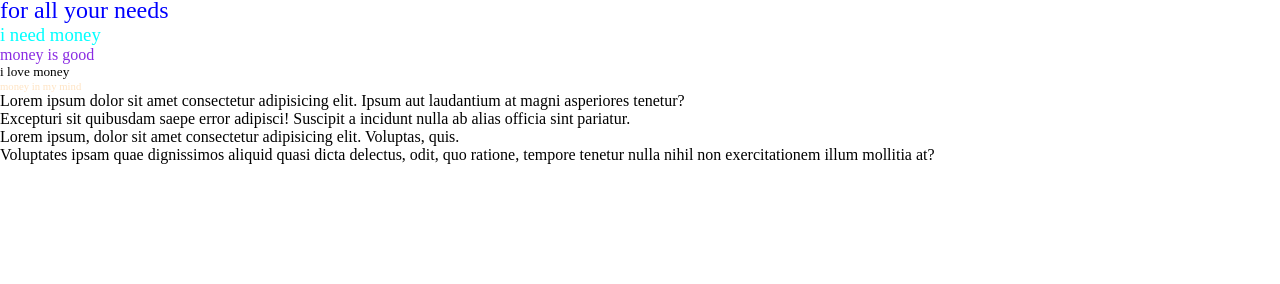
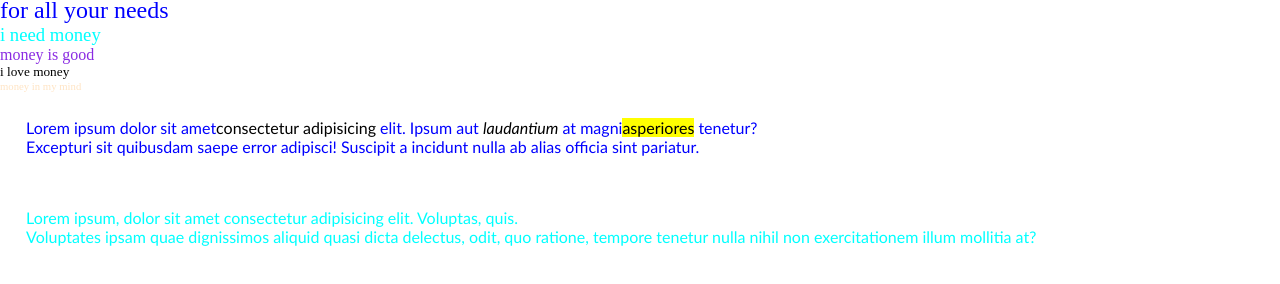
Before and after one commit to IK-GENERAL/IKCODINGCLASS, a plain HTML site: page index.html in a window 1280 px wide. Shown: the part 40-324 px from the top of the page. Drawn offline with Linux system fonts and the light colour scheme.

Commit message:
i give strong to one text

```diff
--- a/index.html
+++ b/index.html
@@ -13,7 +13,7 @@
      <h4>money is good</h4>
      <h5>i love money</h5>
      <h6>money in my mind</h6>
-     <p id="first">Lorem ipsum dolor sit amet consectetur adipisicing elit. Ipsum aut laudantium at magni asperiores tenetur? <br> Excepturi sit quibusdam saepe error adipisci! Suscipit a incidunt nulla ab alias officia sint pariatur.</p>
+     <p id="first">Lorem ipsum dolor sit amet<strong>consectetur</strong>  <b>adipisicing </b>elit. Ipsum aut <em>laudantium</em> at magni<mark>asperiores</mark>  tenetur? <br> Excepturi sit quibusdam saepe error adipisci! Suscipit a incidunt nulla ab alias officia sint pariatur.</p>
      <p id="second">Lorem ipsum, dolor sit amet consectetur adipisicing elit. Voluptas, quis. <br>Voluptates ipsam quae dignissimos aliquid quasi dicta delectus, odit, quo ratione, tempore tenetur nulla nihil non exercitationem illum mollitia at?</p>
 
     </body>
--- a/styles.css
+++ b/styles.css
@@ -29,3 +29,17 @@ h5{
 h6{
     color: bisque;
 }
+p{
+    color: red;
+    padding: 26px;
+
+}
+#first{
+    color: blue;
+    font-family: 'Gill Sans', 'Gill Sans MT', Calibri, 'Trebuchet MS', sans-serif;
+}
+#second{
+    color: aqua;
+    font-family: 'Trebuchet MS', 'Lucida Sans Unicode', 'Lucida Grande', 'Lucida Sans', Arial, sans-serif;
+
+}
```
